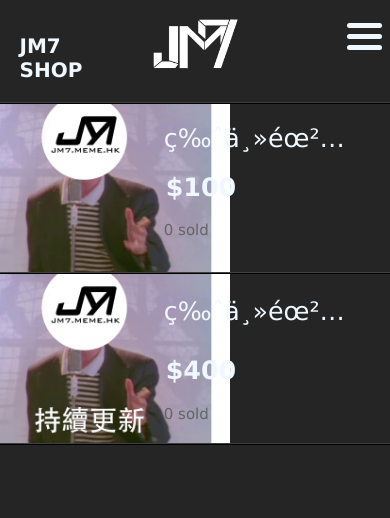
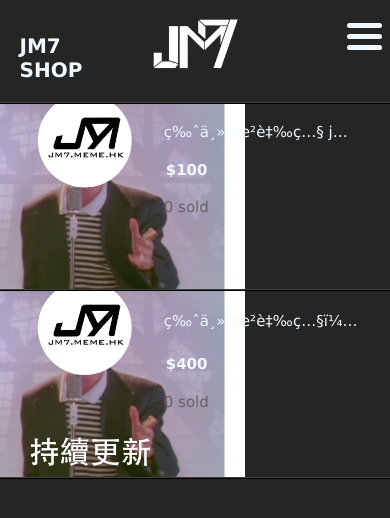
Before and after one commit to Jm7hecka/jm7meme.github.io, a PHP site: page /shop/ in a window 390 px wide. Shown: the top 518 px of the page. Run offline with PHP 8.4, Linux system fonts and the light colour scheme.

Commit message:
Update style.css

```diff
--- a/style.css
+++ b/style.css
@@ -427,25 +427,25 @@ body {
     }
     .item {
         position:static;
-        height:20vh;
+        height:22vh;
     }
     .item img {
         width:40vw;
-        height:20vh;
+        height:22vh;
         overflow: visible;
     }
     .itemname {
-        font-size: 3vh;
+        font-size: 15px;
         width:50vw;
         margin-left:42%;
     }
     .itemprice {
-        font-size:3vh;
+        font-size:15px;
         position:relative;
         margin:0 0 0 2%;
     }
     .sold {
-        font-size:3vh;
+        font-size:12px;
         position:absolute;
         margin-left:42%;
         font-size: 15px;
```
